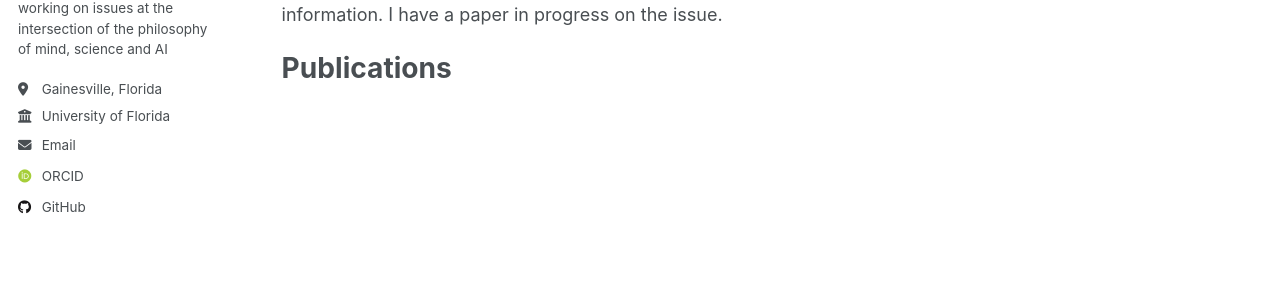
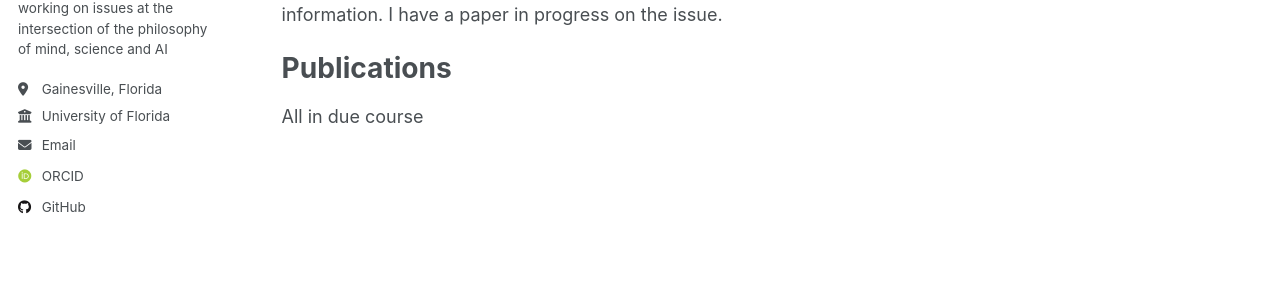
Before and after one commit to arjun-kk/arjun-kk.github.io, a Jekyll site: the page built from _publications/Research.md, in a window 1280 px wide. Shown: the part 327-626 px from the top of the page. Built offline with Jekyll 4.4.1, drawn with Linux system fonts in a browser that asks for light colours; some web fonts are replaced; a script that is not in the unit is left out.

Commit message:
Update Research.md

```diff
--- a/_publications/Research.md
+++ b/_publications/Research.md
@@ -14,3 +14,5 @@ I work on issues at the intersection of AI, cognitive science and natural scienc
 I am currently thinking about what representational similarity analysis can tell us about how our minds encode information. I have a paper in progress on the issue.
 
 # Publications
+
+All in due course
```
